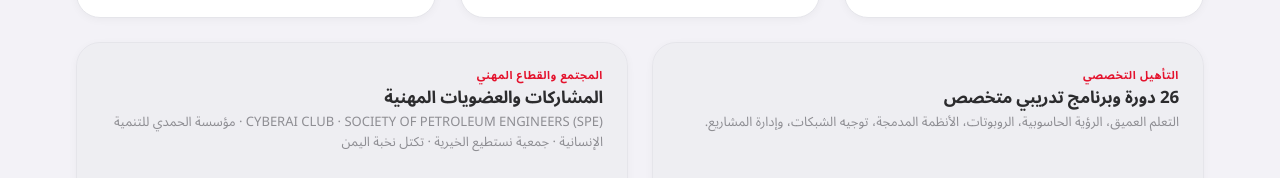
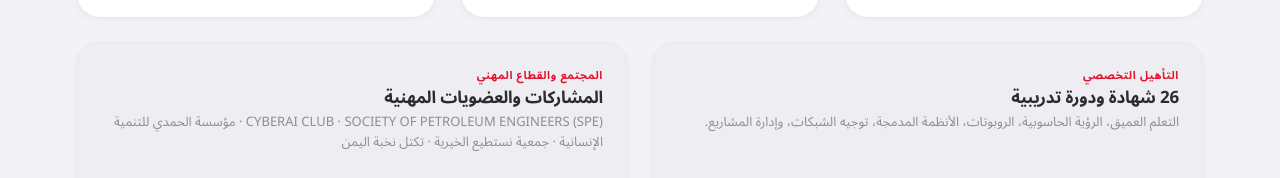
Before and after one commit to a2sn2/alhassan-portfolio, a Next.js app: page /ar in a window 1280 px wide. Shown: the part 3198-3376 px from the top of the page. Built offline with nearby package versions, Linux system fonts and the light colour scheme.

Commit message:
refactor(ar): refine arabic credential status title to pass regression assertions

```diff
--- a/src/app/ar/page.tsx
+++ b/src/app/ar/page.tsx
@@ -304,7 +304,7 @@ export default function ArabicHomePage() {
               <div className={styles.credHeaderGroup}>
                 <span className={styles.credKicker}>التأهيل التخصصي</span>
                 <h3 className={styles.credTitle}>
-                  {credentialsContentAr.certifications.length} دورة وبرنامج تدريبي متخصص
+                  {credentialsContentAr.certifications.length} شهادة ودورة تدريبية
                 </h3>
                 <p className={styles.credDesc}>{credentialsContentAr.overviewText}</p>
               </div>
```
